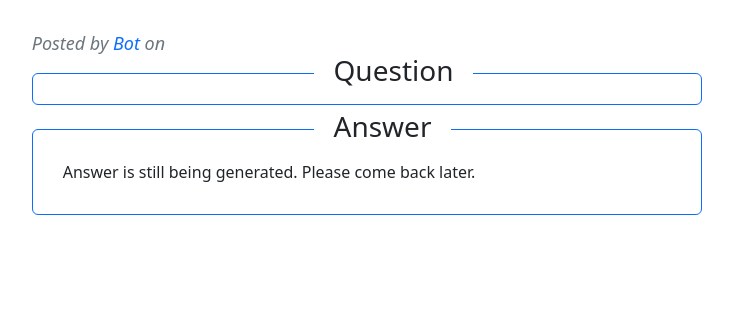
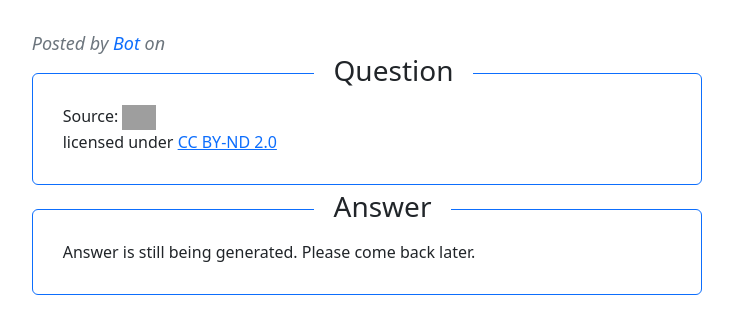
Before and after one commit to samos123/chatgpt-blog, a Flask app: template templates/entry.html in a window 1280 px wide. Shown: the part 56-390 px from the top of the page, without its empty margins (273-1006 px from the left). Run offline with Flask 2, Linux system fonts and the light colour scheme; the template is opened without the code that fills it, so the values that code supplies are empty; grey boxes are pictures that could not be loaded.

Commit message:
Add source to question

```diff
--- a/models.py
+++ b/models.py
@@ -29,6 +29,9 @@
     question_id = IntegerField(null=True)
     question_body = TextField()
     created = DateTimeField(default=datetime.datetime.now)
+
+    def question_url(self):
+        return f"https://stackoverflow.com/q/{self.question_id}"
 
     def generate_answer(self, chatbot):
         if not self.id:
--- a/templates/base.html
+++ b/templates/base.html
@@ -10,6 +10,8 @@
     {% endif %}
     <link href="https://cdn.jsdelivr.net/npm/bootstrap@5.2.3/dist/css/bootstrap.min.css" rel="stylesheet" integrity="sha384-rbsA2VBKQhggwzxH7pPCaAqO46MgnOM80zW1RWuH61DGLwZJEdK2Kadq2F9CUG65" crossorigin="anonymous">
     <link href="{{ url_for('static', filename='style.css') }}" rel="stylesheet">
+    <link rel="stylesheet"
+          href="https://cdnjs.cloudflare.com/ajax/libs/font-awesome/6.2.1/css/all.min.css">
 </head>
 <body>
 <nav class="navbar navbar-light bg-light">
--- a/templates/entry.html
+++ b/templates/entry.html
@@ -17,7 +17,15 @@
                 <div class="box border rounded border-bottom border-primary">
                     <h3 class="legend">Question</h3>
                     <div class="content">
-                    {{ entry.question_body|safe }}
+                        <div class="source">
+                            Source:
+                            <a href="{{ entry.question_url() }}" target="_blank" rel="noopener noreferrer">
+                                <img src="https://cdn.sstatic.net/Sites/stackoverflow/company/img/logos/so/so-icon.svg?v=6e4af45f4d66" height="25" />
+                                {{ entry.question_url() }}
+                            </a>
+                        </div>
+                        {{ entry.question_body|safe }}
+                        licensed under <a href="https://creativecommons.org/licenses/by-nd/2.0/" target="_blank" rel="noopener noreferrer">CC BY-ND 2.0</a>
                     </div>
                 </div>
                 {% if entry.answer %}
```
